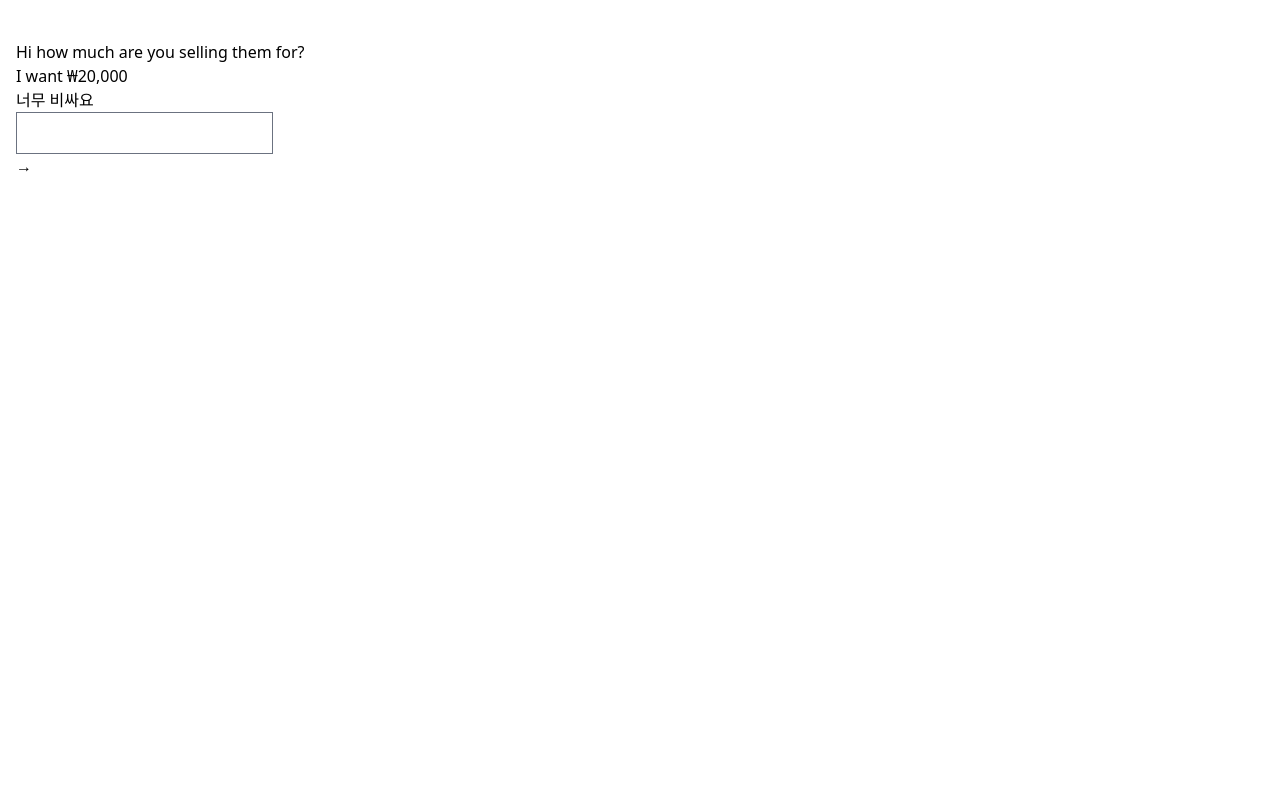
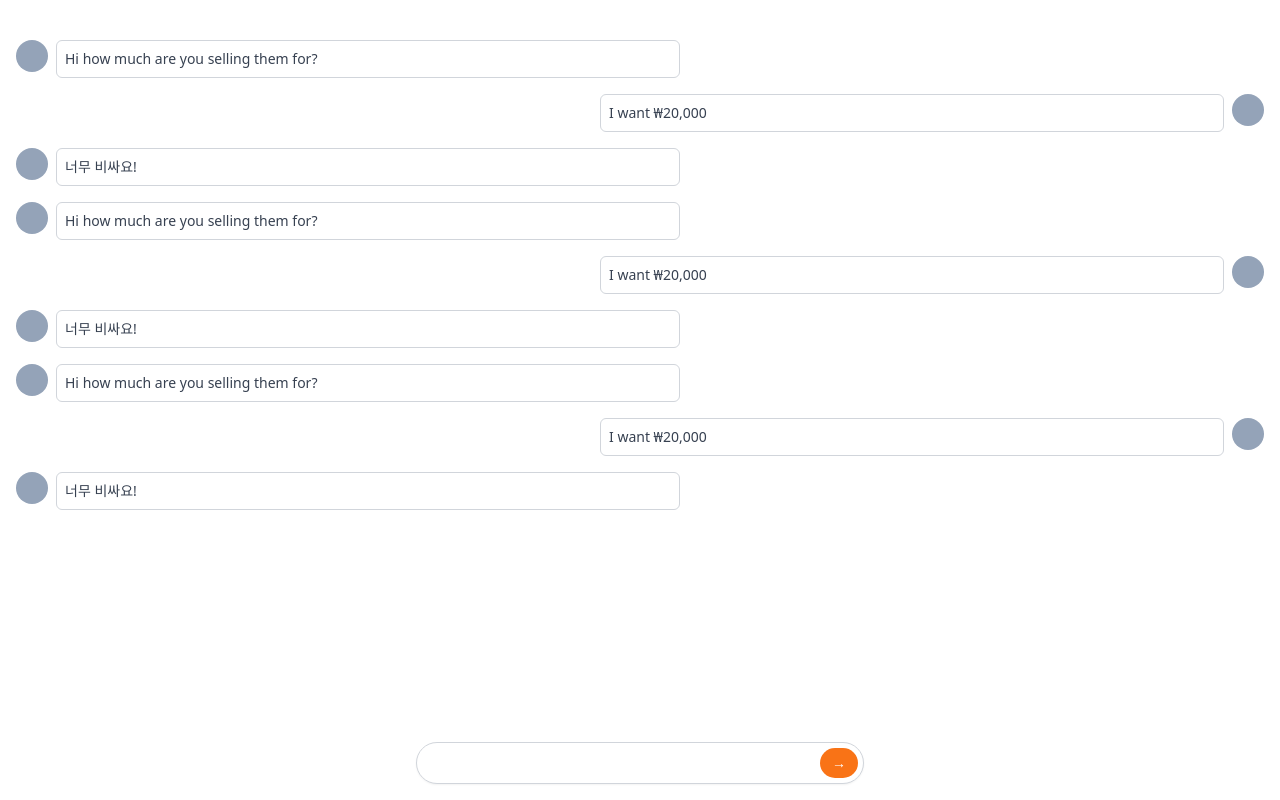
Before and after one commit to PanicBear/IWIL-carrot-market, a Next.js app: page /chats/1 in a window 1280 px wide. Built offline with nearby package versions, Linux system fonts and the light colour scheme.

Commit message:
style(chatDetail): design applied with chatDetail page

```diff
--- a/pages/chats/[id].tsx
+++ b/pages/chats/[id].tsx
@@ -2,24 +2,74 @@
 
 const ChatDetail: NextPage = () => {
   return (
-    <div className="py-10 px-4">
-      <div>
-        <div />
-        <div>Hi how much are you selling them for?</div>
+    <div className="py-10 px-4 space-y-4">
+      <div className="flex items-start space-x-2">
+        <div className="h-8 w-8 rounded-full bg-slate-400" />
+        <div className="w-1/2 text-sm text-gray-700 p-2 border border-gray-300 rounded-md">
+          <p>Hi how much are you selling them for?</p>
+        </div>
       </div>
-      <div>
-        <div />
-        <div>I want ₩20,000</div>
+      <div className="flex flex-row-reverse space-x-2 space-x-reverse">
+        <div className="h-8 w-8 rounded-full bg-slate-400" />
+        <div className="w-1/2 text-sm text-gray-700 p-2 border border-gray-300 rounded-md">
+          <p>I want ₩20,000</p>
+        </div>
       </div>
-      <div>
-        <div />
-        <div>너무 비싸요</div>
+      <div className="flex items-start space-x-2">
+        <div className="h-8 w-8 rounded-full bg-slate-400" />
+        <div className="w-1/2 text-sm text-gray-700 p-2 border border-gray-300 rounded-md">
+          <p>너무 비싸요!</p>
+        </div>
       </div>
-      <div>
-        <div>
-          <input type="text" />
-          <div>
-            <span>&rarr;</span>
+      <div className="flex items-start space-x-2">
+        <div className="h-8 w-8 rounded-full bg-slate-400" />
+        <div className="w-1/2 text-sm text-gray-700 p-2 border border-gray-300 rounded-md">
+          <p>Hi how much are you selling them for?</p>
+        </div>
+      </div>
+      <div className="flex flex-row-reverse space-x-2 space-x-reverse">
+        <div className="h-8 w-8 rounded-full bg-slate-400" />
+        <div className="w-1/2 text-sm text-gray-700 p-2 border border-gray-300 rounded-md">
+          <p>I want ₩20,000</p>
+        </div>
+      </div>
+      <div className="flex items-start space-x-2">
+        <div className="h-8 w-8 rounded-full bg-slate-400" />
+        <div className="w-1/2 text-sm text-gray-700 p-2 border border-gray-300 rounded-md">
+          <p>너무 비싸요!</p>
+        </div>
+      </div>
+      <div className="flex items-start space-x-2">
+        <div className="h-8 w-8 rounded-full bg-slate-400" />
+        <div className="w-1/2 text-sm text-gray-700 p-2 border border-gray-300 rounded-md">
+          <p>Hi how much are you selling them for?</p>
+        </div>
+      </div>
+      <div className="flex flex-row-reverse space-x-2 space-x-reverse">
+        <div className="h-8 w-8 rounded-full bg-slate-400" />
+        <div className="w-1/2 text-sm text-gray-700 p-2 border border-gray-300 rounded-md">
+          <p>I want ₩20,000</p>
+        </div>
+      </div>
+      <div className="flex items-start space-x-2">
+        <div className="h-8 w-8 rounded-full bg-slate-400" />
+        <div className="w-1/2 text-sm text-gray-700 p-2 border border-gray-300 rounded-md">
+          <p>너무 비싸요!</p>
+        </div>
+      </div>
+      <div className="fixed w-full mx-auto max-w-md bottom-4 inset-x-0">
+        <div className="flex relative items-center">
+          <input
+            type="text"
+            className="shadow-sm rounded-full w-full border-gray-300 focus:ring-orange-500 focus:outline-none focus:border-orange-500 pr-12"
+          />
+          <div className="absolute inset-y-0 flex py-1.5 pr-1.5 right-0">
+            <button
+              className="flex focus:ring-2 focus:ring-offset-2 focus:ring-orange-500 items-center bg-orange-500 rounded-full px-3 hover:bg-orange-600
+            text-sm text-white"
+            >
+              &rarr;
+            </button>
           </div>
         </div>
       </div>
```
